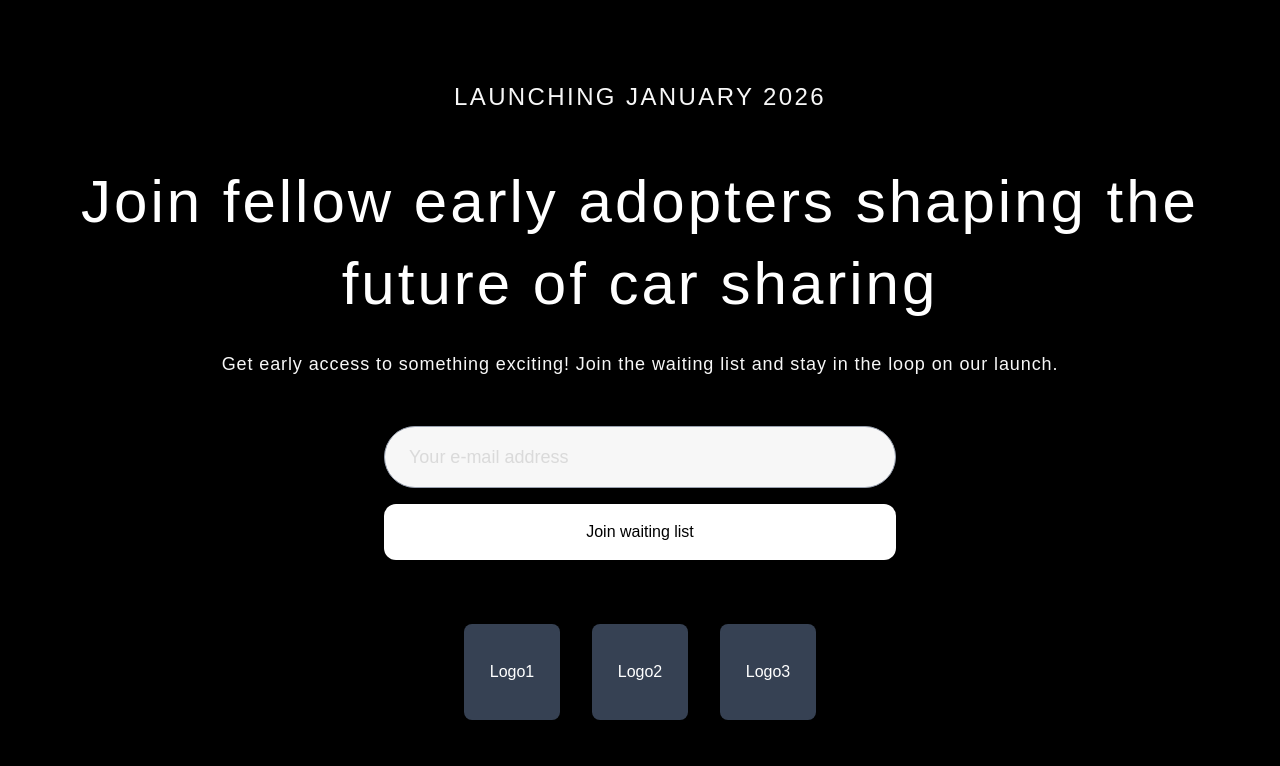
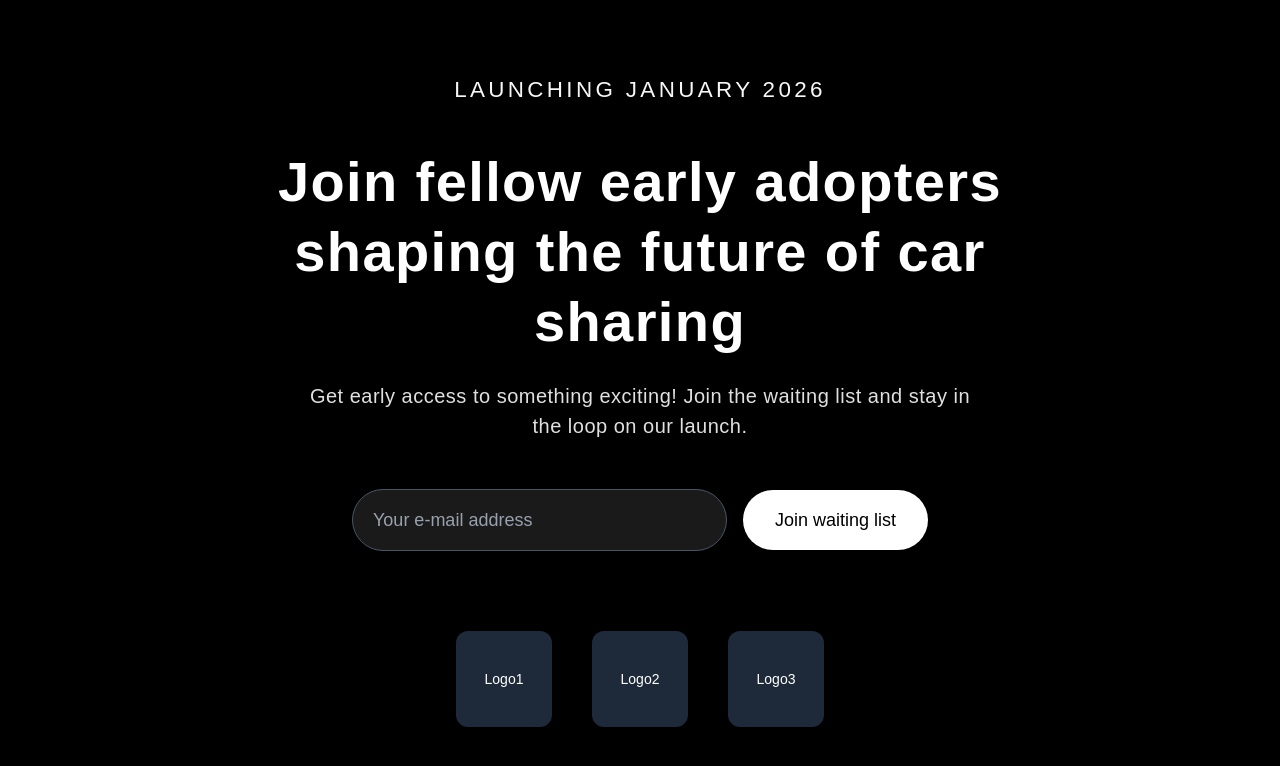
Before and after one commit to rudolfsott-ux/my-landing, a Next.js app: page / in a window 1280 px wide. Shown: the top 766 px of the page. Built offline with nearby package versions, Linux system fonts and the light colour scheme.

Commit message:
Final polished landing page with fluid typography and improved UX

```diff
--- a/app/page.tsx
+++ b/app/page.tsx
@@ -4,13 +4,13 @@ import { useState } from "react";
 import { motion, Variants } from "framer-motion";
 
 const fadeUp: Variants = {
-  hidden: { opacity: 0, y: 20 },
+  hidden: { opacity: 0, y: 30 },
   visible: {
     opacity: 1,
     y: 0,
     transition: {
-      duration: 0.8,
-      ease: "easeOut" as any, // ✅ Cast to bypass TS error
+      duration: 0.6,
+      ease: "easeOut" as any, // TS strict fix
     },
   },
 };
@@ -22,7 +22,7 @@ export default function Home() {
   const handleSubmit = async (e: React.FormEvent) => {
     e.preventDefault();
     try {
-      // Example: send to backend / API
+      // TODO: Replace with API call when backend ready
       // await fetch("/api/subscribe", { method: "POST", body: JSON.stringify({ email }) });
 
       setStatus("success");
@@ -33,9 +33,10 @@ export default function Home() {
   };
 
   return (
-    <main className="flex flex-col items-center justify-center min-h-screen bg-black px-4">
+    <main className="flex flex-col items-center justify-center min-h-screen bg-black px-6 py-12">
+      {/* Launching text */}
       <motion.h2
-        className="text-[#F7F7F7] font-outfit font-normal text-center tracking-widest text-lg md:text-xl lg:text-2xl"
+        className="text-[#F7F7F7] font-outfit font-normal text-center tracking-[0.15em] text-[clamp(0.9rem,2vw,1.4rem)]"
         variants={fadeUp}
         initial="hidden"
         whileInView="visible"
@@ -44,8 +45,9 @@ export default function Home() {
         LAUNCHING JANUARY 2026
       </motion.h2>
 
+      {/* Main headline */}
       <motion.h1
-        className="text-white font-outfit font-medium text-center text-3xl md:text-5xl lg:text-6xl mt-12 leading-snug tracking-[0.05em]"
+        className="text-white font-outfit font-semibold text-center mt-10 leading-tight tracking-wide text-[clamp(2rem,5vw,3.5rem)] max-w-4xl"
         variants={fadeUp}
         initial="hidden"
         whileInView="visible"
@@ -54,8 +56,9 @@ export default function Home() {
         Join fellow early adopters shaping the future of car sharing
       </motion.h1>
 
+      {/* Subtext */}
       <motion.p
-        className="text-[#F7F7F7] font-outfit font-light text-center text-base md:text-lg mt-6 tracking-[0.05em]"
+        className="text-[#E0E0E0] font-outfit font-light text-center mt-6 max-w-2xl text-[clamp(1rem,2vw,1.25rem)] tracking-wide"
         variants={fadeUp}
         initial="hidden"
         whileInView="visible"
@@ -64,37 +67,52 @@ export default function Home() {
         Get early access to something exciting! Join the waiting list and stay in the loop on our launch.
       </motion.p>
 
-      <form onSubmit={handleSubmit} className="flex flex-col items-center mt-12 w-full max-w-lg gap-4">
+      {/* Signup form */}
+      <form
+        onSubmit={handleSubmit}
+        className="flex flex-col sm:flex-row items-center gap-4 mt-12 w-full max-w-xl"
+      >
         <input
           type="email"
           placeholder="Your e-mail address"
           value={email}
           onChange={(e) => setEmail(e.target.value)}
           required
-          className="w-full px-6 py-4 rounded-full border border-gray-400 bg-[#F7F7F7] text-[#BDBDBD] font-outfit text-lg focus:outline-none"
+          className="flex-1 px-5 py-4 rounded-full border border-gray-600 bg-[#1A1A1A] text-white placeholder-gray-400 font-outfit text-base sm:text-lg focus:outline-none focus:ring-2 focus:ring-white transition"
         />
 
         <button
           type="submit"
-          className="w-full px-6 py-4 rounded-xl bg-white text-black font-outfit font-medium hover:bg-gray-200 transition-all duration-300"
+          className="w-full sm:w-auto px-8 py-4 rounded-full bg-white text-black font-outfit font-medium text-base sm:text-lg hover:bg-gray-200 active:scale-95 transition-all duration-200"
         >
           Join waiting list
         </button>
-
-        {status === "success" && <p className="text-green-600 mt-2">Submitted!</p>}
-        {status === "error" && <p className="text-red-600 mt-2">Submission failed. Try again.</p>}
       </form>
 
-      {/* Lower logos */}
-      <motion.div className="flex justify-center gap-8 mt-16 flex-wrap">
+      {/* Status messages */}
+      {status === "success" && (
+        <p className="text-green-500 mt-3 font-outfit">Thanks! You’re on the list 🚀</p>
+      )}
+      {status === "error" && (
+        <p className="text-red-500 mt-3 font-outfit">Oops! Something went wrong. Try again.</p>
+      )}
+
+      {/* Logos */}
+      <motion.div
+        className="flex justify-center gap-10 mt-20 flex-wrap"
+        variants={fadeUp}
+        initial="hidden"
+        whileInView="visible"
+        viewport={{ once: true }}
+      >
         {["Logo1", "Logo2", "Logo3"].map((logo, idx) => (
           <motion.div
             key={idx}
-            className="w-24 h-24 bg-gray-700 rounded-lg flex items-center justify-center cursor-pointer"
-            whileHover={{ y: -5, scale: 1.05 }}
-            transition={{ duration: 0.3 }}
+            className="w-24 h-24 bg-gray-800 rounded-xl flex items-center justify-center cursor-pointer shadow-md"
+            whileHover={{ y: -6, scale: 1.08 }}
+            transition={{ duration: 0.25 }}
           >
-            <span className="text-white font-outfit">{logo}</span>
+            <span className="text-white font-outfit text-sm">{logo}</span>
           </motion.div>
         ))}
       </motion.div>
```
